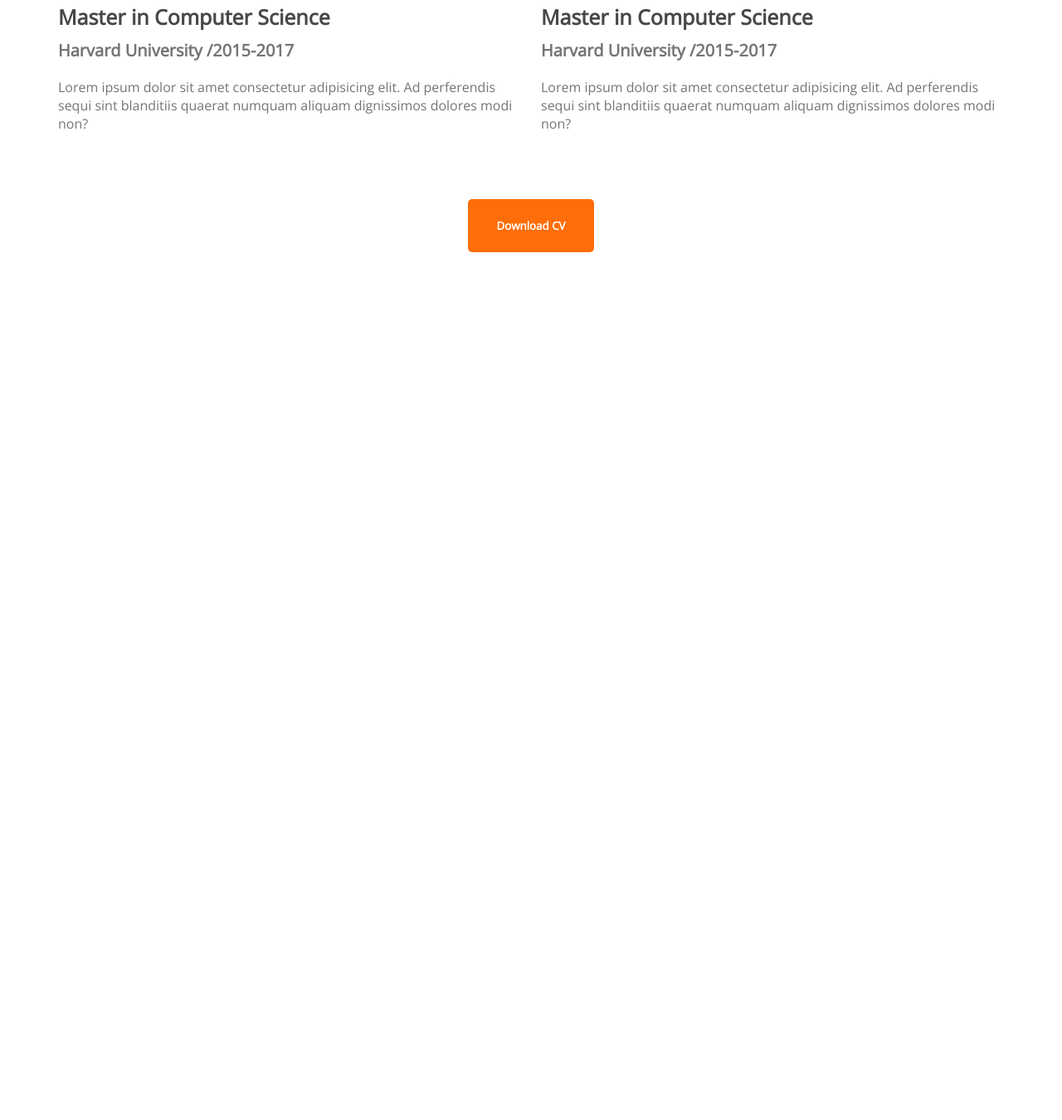
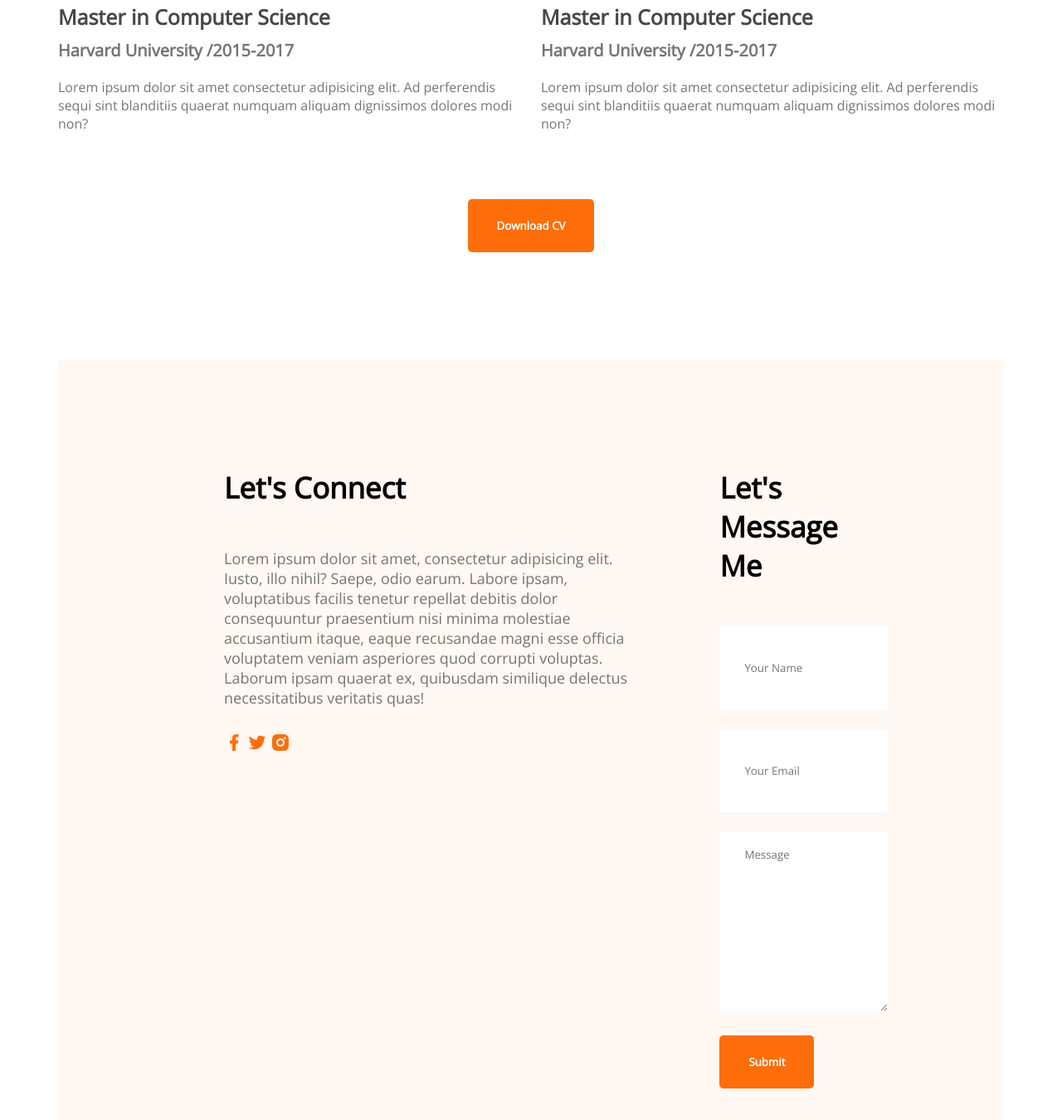
Before and after one commit to fd-Martin/portfolio-website, a plain HTML site: page index.html in a window 1280 px wide. Shown: the part 2769-4119 px from the top of the page at 83% size. Before the commit the page ends 3073 px from the top, so only its background shows below. Drawn offline with nearby package versions, Linux system fonts and the light colour scheme.

Commit message:
forth commit

```diff
--- a/index.html
+++ b/index.html
@@ -129,6 +129,33 @@
                 <button class="btn-primary">Download CV</button>
             </div>
         </section>
+        <!-- contact section -->
+        <section class="contact">
+            <div>
+                <h3 class="section-title">Let's Connect</h3>
+                <p class="section-description">
+                    Lorem ipsum dolor sit amet, consectetur adipisicing elit. Iusto, illo nihil? Saepe, odio earum. Labore ipsam, voluptatibus facilis tenetur repellat debitis dolor consequuntur praesentium nisi minima molestiae accusantium itaque, eaque recusandae magni esse officia voluptatem veniam asperiores quod corrupti voluptas. Laborum ipsam quaerat ex, quibusdam similique delectus necessitatibus veritatis quas!
+                </p>
+                <a href="">
+                    <img src="/images/icons/facebook.png" alt="">
+                </a>
+                <a href="">
+                    <img src="/images/icons/twitter.png" alt="">
+                </a>
+                <a href="">
+                    <img src="/images/icons/insta.png" alt="">
+                </a>
+            </div>
+            <div>
+                <h3 class="section-title">Let's Message Me</h3>
+                <form action="">
+                    <input type="text" name="" id="" placeholder="Your Name">
+                    <input type="email" name="" id="" placeholder="Your Email">
+                    <textarea name="" id="" cols="30" rows="10" placeholder="Message"></textarea>
+                    <input class="btn-primary" type="submit" value="Submit">
+                </form>
+            </div>
+        </section>
     </main>
     <footer>
 
--- a/styles/portfolio.css
+++ b/styles/portfolio.css
@@ -175,6 +175,34 @@ section {
     margin-top: 30px;
     margin-bottom: 30px;
 }
-.resume-buttom{
-    margin-top: 50px;text-align: center;
+
+.resume-buttom {
+    margin-top: 50px;
+    text-align: center;
 }
+
+/* contact section style */
+.contact {
+    display: flex;
+    gap: 100px;
+    background: #FFF8F3;
+    padding: 130px 200px;
+}
+
+.contact .section-title {
+    text-align: left;
+}
+
+.contact input[type="text"], input[type="email"],
+textarea {
+    margin-bottom: 24px;
+    border: 0;
+    width: 100%;
+    padding: 18px 30px;
+}
+input{
+    height: 64px;
+}
+.contact a{
+    text-decoration: none;
+}
```
